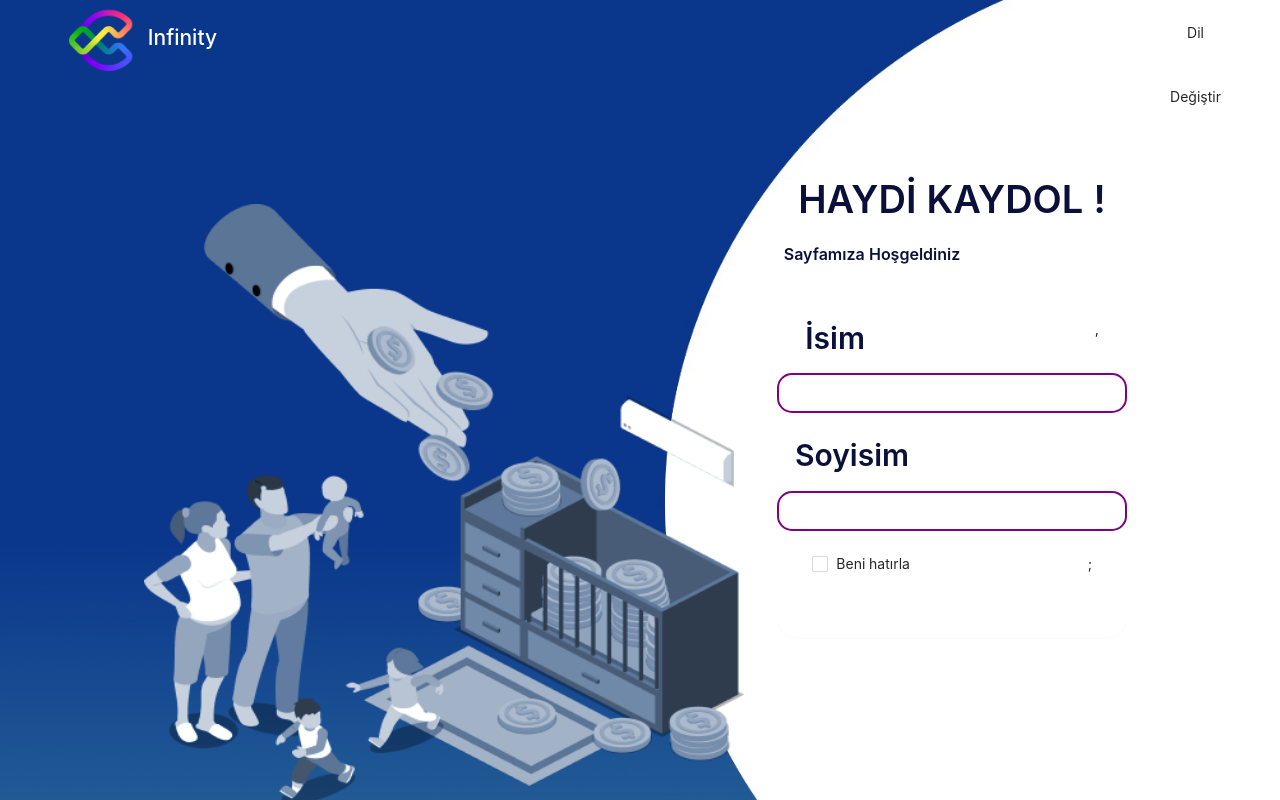
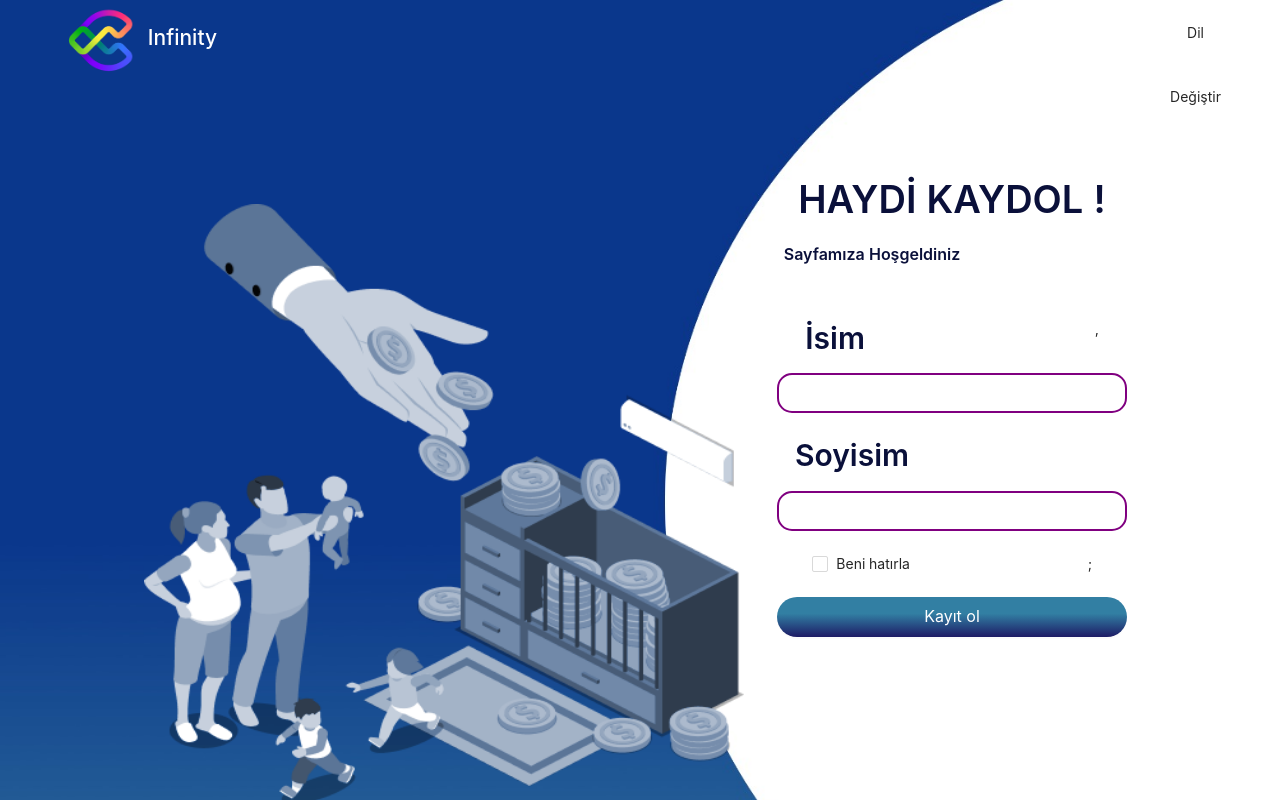
Before and after one commit to arda-serim/InfinityApp, a React (Create React App) app: page /signin in a window 1280 px wide. Shown: the top 800 px of the page. Built offline with nearby package versions, Linux system fonts and the light colour scheme.

Commit message:
buton rengi ayarlandı

```diff
--- a/src/Pages/Signin.tsx
+++ b/src/Pages/Signin.tsx
@@ -55,8 +55,7 @@ const inputStyle = {
 const signInButtonStyle = {
   width: '350px',
   height: '40px',
-  //background: 'linear-gradient( #327FA3 , #1D1B65)',
-  background: 'linear-gradient( %41.67,#327FA3,%100,#1D1B65)',
+  background: 'linear-gradient(180deg, #327FA3 41.67%, #1D1B65 100%)',
   color: '#fff',
   border: 'none',
 };
```
